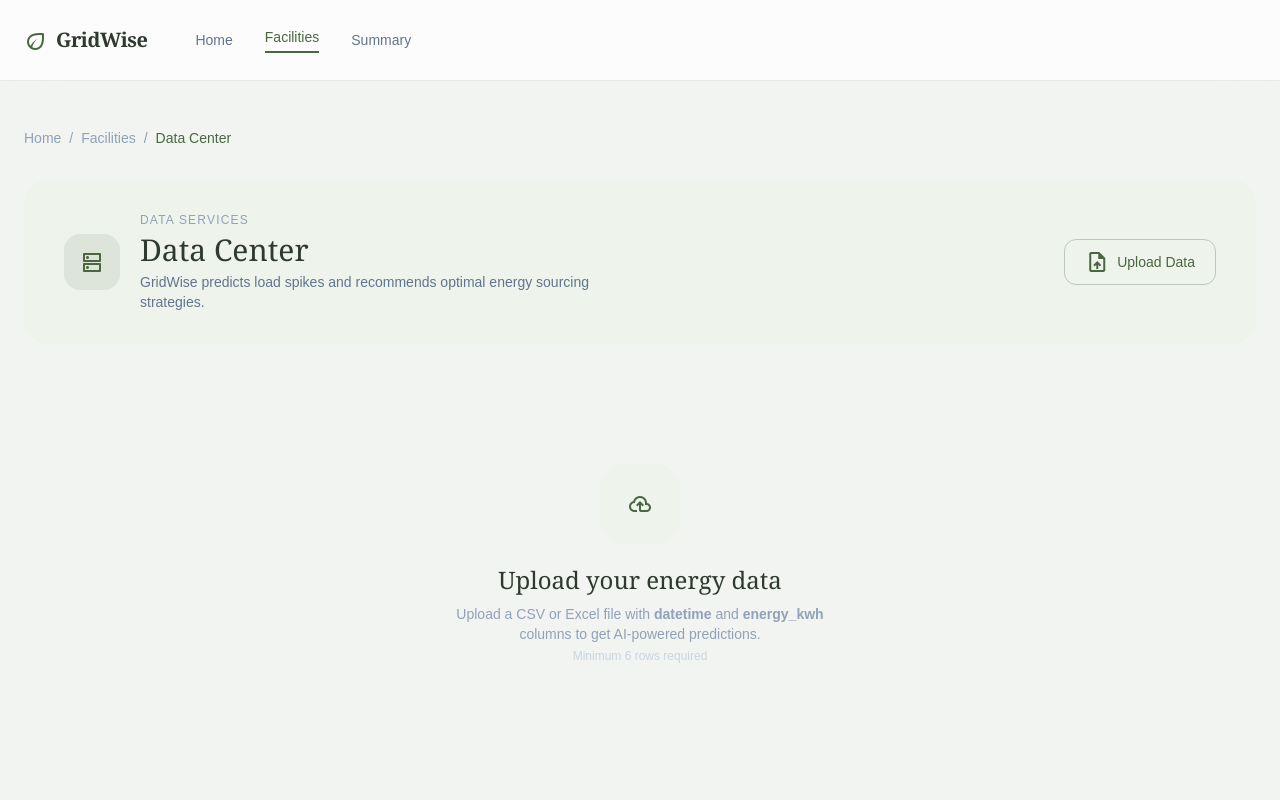
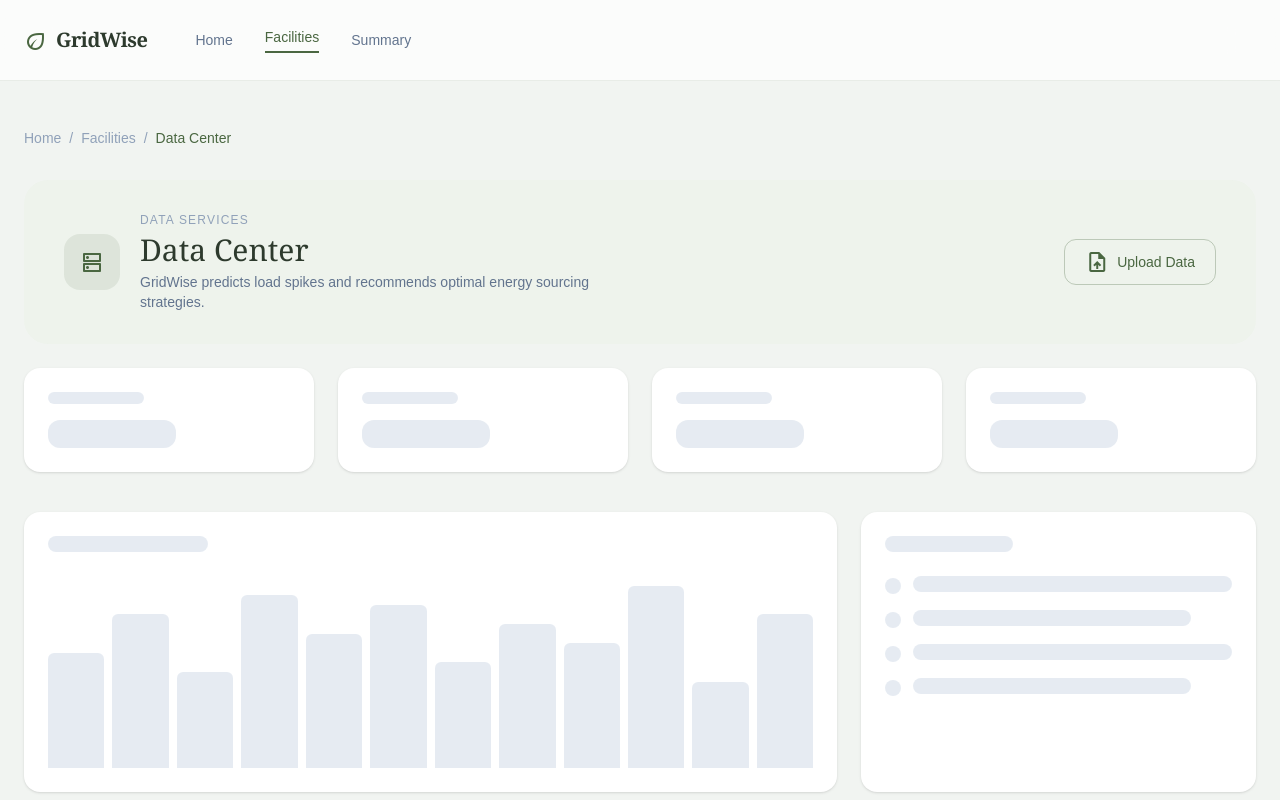
Before and after one commit to jaydeepk8/grid-wise, a Next.js app in the folder gridwise/: page /facility/data-center in a window 1280 px wide. Shown: the top 800 px of the page. Built offline with nearby package versions, Linux system fonts and the light colour scheme.

Commit message:
feat: show skeletons as placeholders before upload

```diff
--- a/gridwise/src/app/facility/[id]/page.js
+++ b/gridwise/src/app/facility/[id]/page.js
@@ -302,8 +302,8 @@ export default function FacilityDetailPage() {
           </div>
         )}
 
-        {/* Skeleton while uploading */}
-        {uploading && !uploadedData && (
+        {/* Skeleton placeholders — before upload or while uploading */}
+        {!uploadedData && (
           <>
             <section className="mb-10"><KPISkeleton /></section>
             <section className="grid grid-cols-1 lg:grid-cols-3 gap-6 mb-10">
@@ -312,18 +312,6 @@ export default function FacilityDetailPage() {
             </section>
             <section className="mb-10"><RecommendationsSkeleton /></section>
           </>
-        )}
-
-        {/* Empty state — before upload */}
-        {!uploadedData && !uploading && (
-          <div className="flex flex-col items-center justify-center py-24 text-center">
-            <div className="w-20 h-20 bg-[#eef3ec] rounded-3xl flex items-center justify-center mb-5">
-              <span className="material-symbols-outlined text-[#4a6741] text-4xl">cloud_upload</span>
-            </div>
-            <h2 className="text-2xl font-serif text-[#2d3a2d] mb-2">Upload your energy data</h2>
-            <p className="text-slate-400 text-sm max-w-sm mb-1">Upload a CSV or Excel file with <strong>datetime</strong> and <strong>energy_kwh</strong> columns to get AI-powered predictions.</p>
-            <p className="text-slate-300 text-xs">Minimum 6 rows required</p>
-          </div>
         )}
 
         {/* Dashboard — only after upload */}
```
